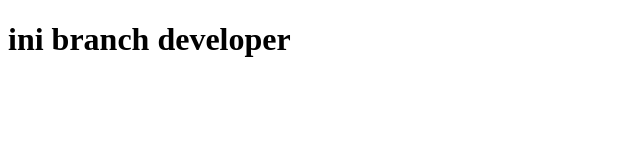
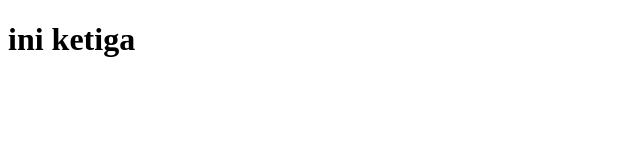
Before and after one commit to haidarridho/independent, a plain HTML site: page index.html in a window 1280 px wide. Shown: the whole page, without its empty margins (0-640 px from the left). Drawn offline with Linux system fonts and the light colour scheme.

Commit message:
Update index.html

```diff
--- a/index.html
+++ b/index.html
@@ -7,6 +7,6 @@
     <title>Document</title>
 </head>
 <body>
-    <h1>ini branch developer</h1>
+    <h1>ini ketiga</h1>
 </body>
 </html>
```
